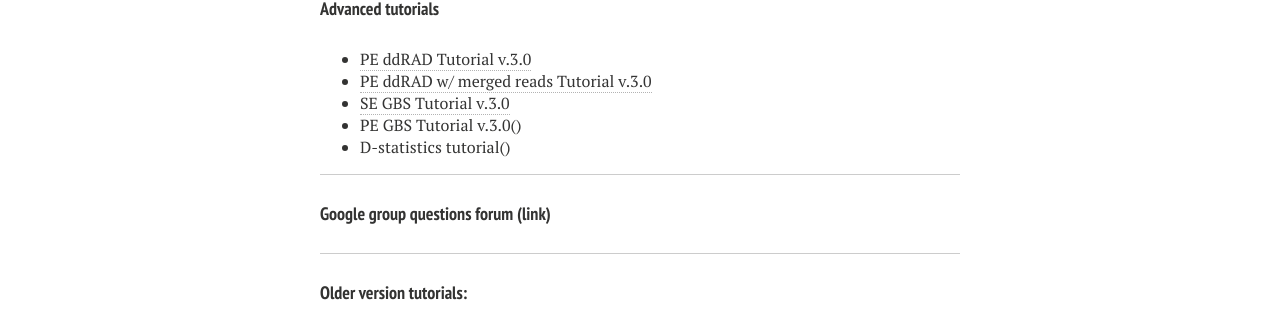
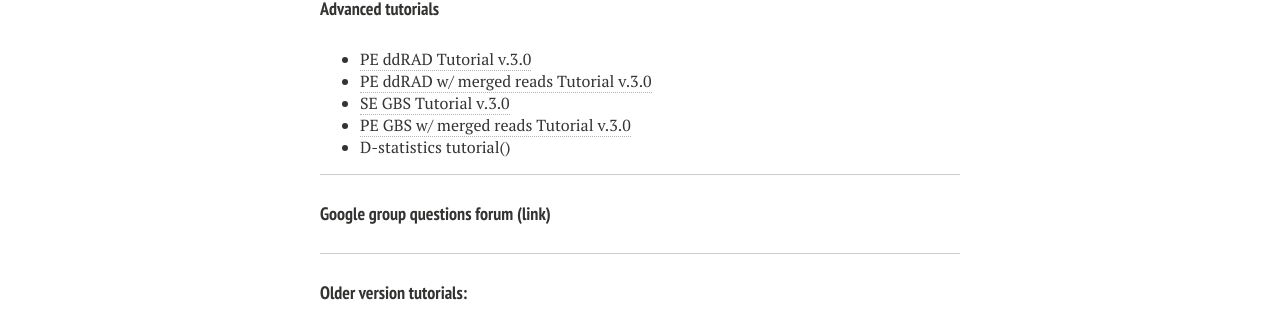
Before and after one commit to dereneaton/dereneaton.github.io, a Jekyll site: the page built from pyrad.md, in a window 1280 px wide. Shown: the part 1134-1443 px from the top of the page. Built offline with Jekyll 4.4.1, drawn with Linux system fonts in a browser that asks for light colours; Markdown is read by kramdown in place of the engine named in the settings.

Commit message:
added PE-GBS merge tutorial

```diff
--- a/pyrad.md
+++ b/pyrad.md
@@ -35,7 +35,7 @@
 +  [PE ddRAD Tutorial v.3.0](http://nbviewer.ipython.org/gist/dereneaton/dc6241083c912519064e/tutorial_pairddRAD_3.0.ipynb)
 +  [PE ddRAD w/ merged reads Tutorial v.3.0](http://nbviewer.ipython.org/gist/dereneaton/dc6241083c912519064e/tutorial_pairddRAD_3.0-merged.ipynb)
 +  [SE GBS Tutorial v.3.0](http://nbviewer.ipython.org/gist/dereneaton/9d12ff5ab6584c5ceafa/tutorial_GBS_3.0.ipynb)
-+  PE GBS Tutorial v.3.0()
++  [PE GBS w/ merged reads Tutorial v.3.0](http://nbviewer.ipython.org/gist/dereneaton/1f661bfb205b644086cc/PE-GBS_empirical.ipynb)
 +  D-statistics tutorial()
 
 --------------------------
```
